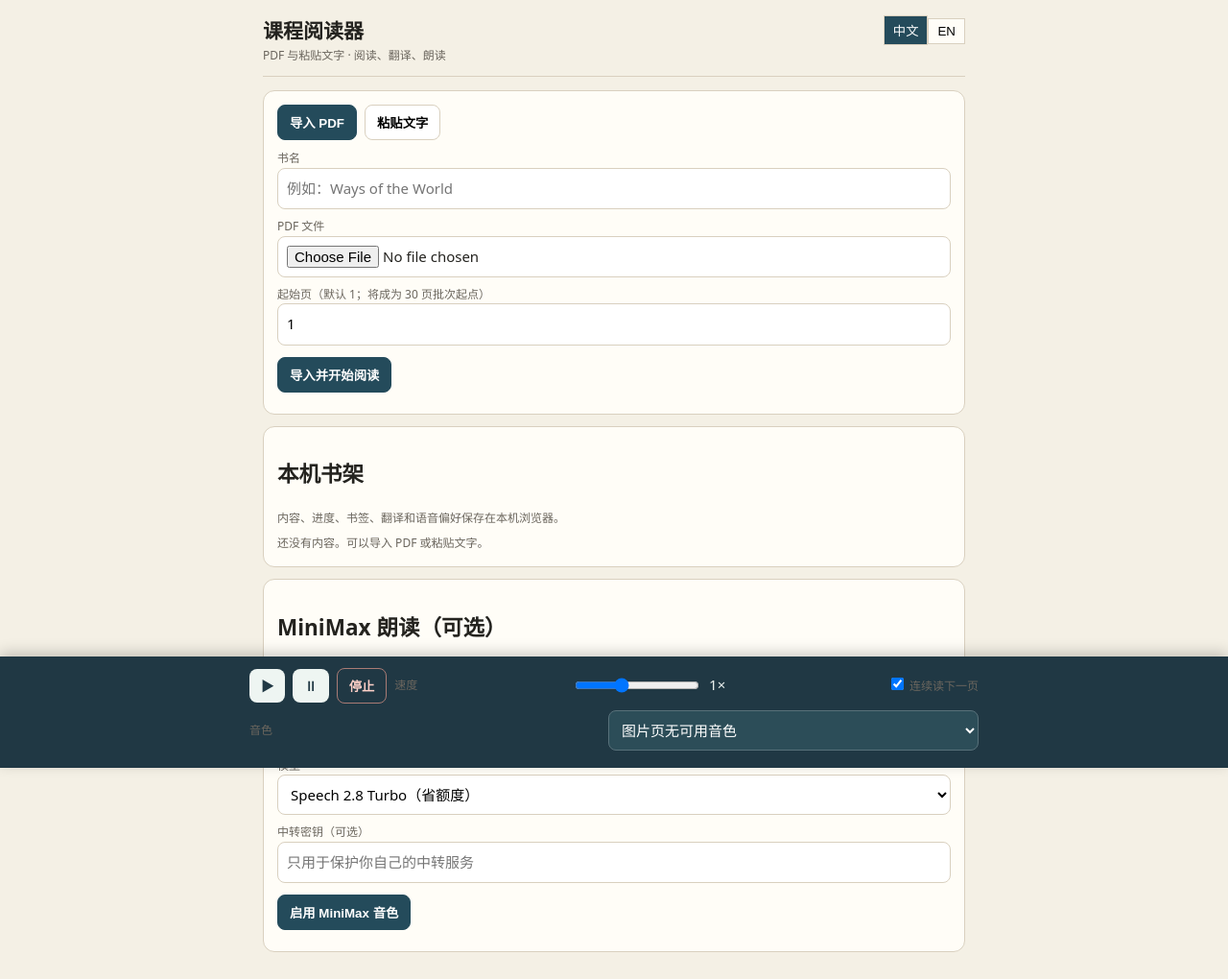
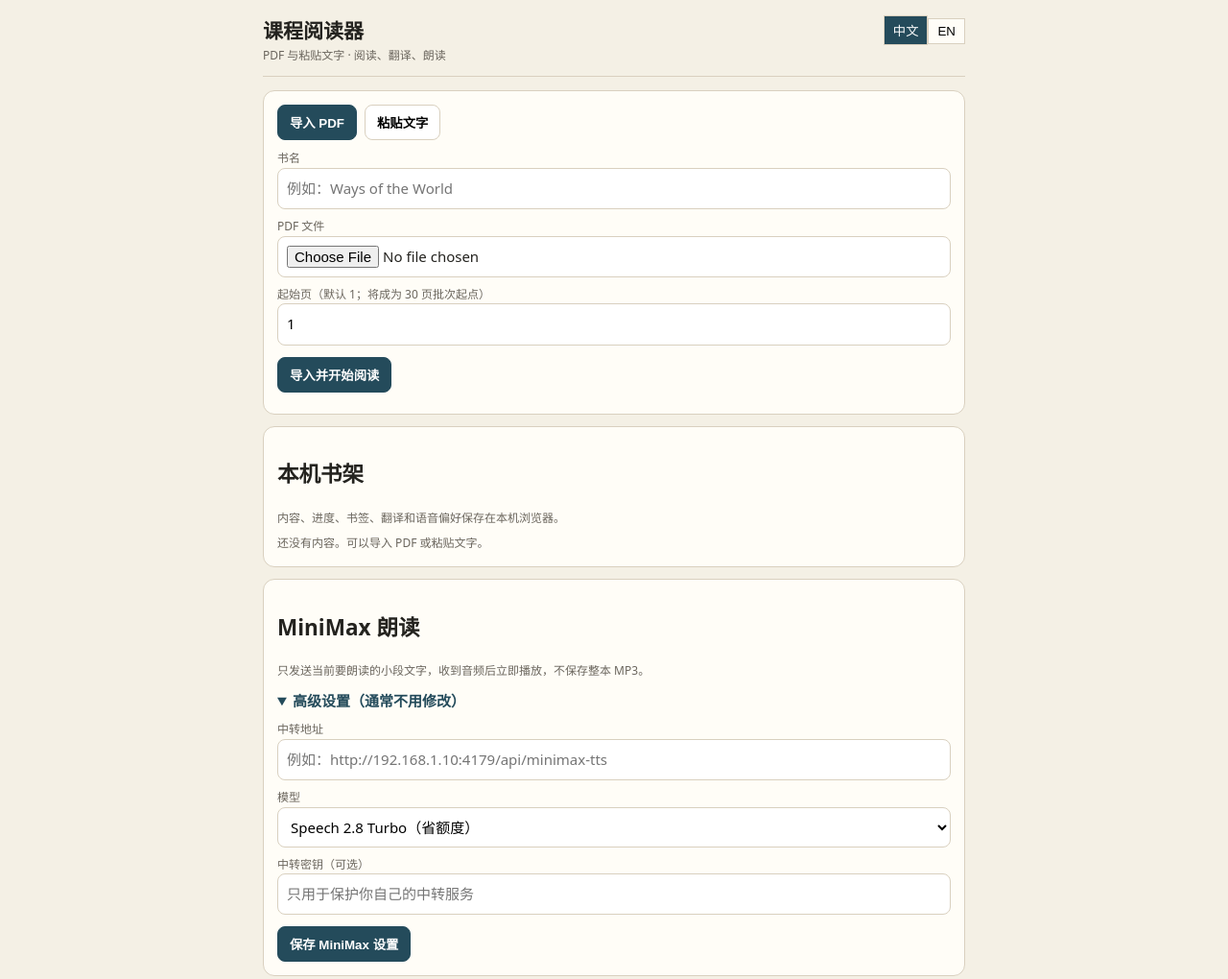
Before and after one commit to TT808-lab/TT808-lab.github.io, a website: page tools/course-reader/index.html in a window 1280 px wide. Shown: the whole page at 96% size. Drawn offline with Linux system fonts and the light colour scheme.

Commit message:
fix: simplify local MiniMax setup

```diff
--- a/tools/course-reader/app.mjs
+++ b/tools/course-reader/app.mjs
@@ -33,7 +33,7 @@ function applyLanguage() {
     if (current.type === 'pdf' && currentPdfPage) { const page = current.position?.page || current.anchor || 1; const batch = batchForPage(current, page); setStatus('pageStatus', text(`第 ${page} 页 · 当前批次 ${batch.start}–${batch.end}`, `Page ${page} · batch ${batch.start}–${batch.end}`)); renderContent(); }
   }
 }
-function setScreen(name) { $('home').classList.toggle('hidden', name !== 'home'); $('reader').classList.toggle('hidden', name !== 'reader'); }
+function setScreen(name) { $('home').classList.toggle('hidden', name !== 'home'); $('reader').classList.toggle('hidden', name !== 'reader'); $('playerDeck').classList.toggle('hidden', name !== 'reader'); }
 function setTab(tab) { $('pdfForm').classList.toggle('hidden', tab !== 'pdf'); $('textForm').classList.toggle('hidden', tab !== 'text'); $('pdfTab').classList.toggle('active', tab === 'pdf'); $('textTab').classList.toggle('active', tab === 'text'); }
 function syncQuickPager(doc, page) { const visible = doc?.type === 'pdf'; $('quickPager').classList.toggle('hidden', !visible); if (!visible) return; $('quickPage').textContent = `${page} / ${doc.totalPages}`; $('quickPrev').disabled = page <= 1; $('quickNext').disabled = page >= doc.totalPages; }
 function defaultMiniMaxEndpoint() { return location.port === '4179' ? `${location.origin}/api/minimax-tts` : ''; }
@@ -182,8 +182,8 @@ async function init() {
   ocr = new BrowserOcrProvider();
   const prefs = await repo.getPreference('tts') || { id: 'tts', voices: {}, rate: 1 };
   const storedEndpoint = localStorage.getItem('course-reader-minimax-endpoint');
-  const automaticEndpoint = storedEndpoint === null ? defaultMiniMaxEndpoint() : '';
-  const savedEndpoint = storedEndpoint ?? automaticEndpoint;
+  const automaticEndpoint = !String(storedEndpoint || '').trim() ? defaultMiniMaxEndpoint() : '';
+  const savedEndpoint = String(storedEndpoint || '').trim() || automaticEndpoint;
   const savedSecret = localStorage.getItem('course-reader-minimax-relay-secret') || '';
   const savedModel = localStorage.getItem('course-reader-minimax-model') || 'speech-2.8-turbo';
   if (automaticEndpoint) localStorage.setItem('course-reader-minimax-endpoint', automaticEndpoint);
@@ -193,6 +193,7 @@ async function init() {
   if (automaticEndpoint && !String(prefs.voices?.zh || '').startsWith('minimax:')) speech.changeSettings({ language: 'zh', voiceURI: MINIMAX_VOICES[0].voiceURI });
   translation = new TranslationController(repo, new BrowserTranslationProvider()); batcher = new BatchProcessor(repo, renderPdfPage);
   $('minimaxEndpoint').value = savedEndpoint; $('minimaxRelaySecret').value = savedSecret; $('minimaxModel').value = savedModel;
+  $('minimaxAdvanced').open = !automaticEndpoint;
   speechProvider.onVoicesChanged(loadVoices); $('rate').value = speech.rate; $('rateValue').value = `${speech.rate}×`; loadVoices(); await loadLibrary(); applyLanguage();
   $('continuous').checked = localStorage.getItem('course-reader-continuous') !== '0';
   if (automaticEndpoint) setStatus('minimaxStatus', text('已自动连接本机 MiniMax 音色。','Connected to the local MiniMax voice automatically.'));
--- a/tools/course-reader/index.html
+++ b/tools/course-reader/index.html
@@ -9,7 +9,7 @@
     :root{--paper:#f4f0e5;--card:#fffdf7;--ink:#24231f;--muted:#6b665e;--line:#d9d0bf;--brand:#244b5b;--accent:#d4972b;--danger:#a33b2f;--playing:#f4d787}
     *{box-sizing:border-box} body{margin:0;background:var(--paper);color:var(--ink);font:15px/1.55 system-ui,-apple-system,"Segoe UI","PingFang SC",sans-serif} .shell{max-width:760px;margin:auto;padding:16px 14px 110px}
     header{display:flex;justify-content:space-between;align-items:flex-start;gap:12px;padding-bottom:12px;border-bottom:1px solid var(--line);margin-bottom:14px}h1{margin:0;font-size:21px} .sub{color:var(--muted);font-size:12px}.lang button{border:1px solid var(--line);background:var(--card);padding:5px 9px}.lang button.active{background:var(--brand);color:#fff}
-    .card{background:var(--card);border:1px solid var(--line);border-radius:12px;padding:14px;margin:12px 0}.hidden{display:none!important}.tabs{display:flex;gap:8px;margin-bottom:10px}.tabs button,.btn{border:1px solid var(--line);border-radius:8px;background:#fff;padding:8px 12px;font-weight:600;cursor:pointer}.tabs button.active,.primary{background:var(--brand);color:#fff;border-color:var(--brand)}.danger{color:var(--danger);border-color:var(--danger)}label{display:block;color:var(--muted);font-size:12px;margin-top:9px}input,textarea,select{width:100%;border:1px solid var(--line);border-radius:8px;background:#fff;padding:9px;font:inherit}textarea{min-height:180px;resize:vertical}.row{display:flex;gap:8px;align-items:center;flex-wrap:wrap}.row>*{flex:1}.row .fit{flex:0 0 auto}.hint{color:var(--muted);font-size:12px}.status{color:var(--muted);font-size:12px;margin-top:8px}.error{color:var(--danger)}
+    .card{background:var(--card);border:1px solid var(--line);border-radius:12px;padding:14px;margin:12px 0}.hidden{display:none!important}.tabs{display:flex;gap:8px;margin-bottom:10px}.tabs button,.btn{border:1px solid var(--line);border-radius:8px;background:#fff;padding:8px 12px;font-weight:600;cursor:pointer}.tabs button.active,.primary{background:var(--brand);color:#fff;border-color:var(--brand)}.danger{color:var(--danger);border-color:var(--danger)}label{display:block;color:var(--muted);font-size:12px;margin-top:9px}input,textarea,select{width:100%;border:1px solid var(--line);border-radius:8px;background:#fff;padding:9px;font:inherit}textarea{min-height:180px;resize:vertical}.row{display:flex;gap:8px;align-items:center;flex-wrap:wrap}.row>*{flex:1}.row .fit{flex:0 0 auto}.hint{color:var(--muted);font-size:12px}.status{color:var(--muted);font-size:12px;margin-top:8px}.error{color:var(--danger)}details{margin-top:10px}details summary{color:var(--brand);cursor:pointer;font-weight:600}
     .library-item{display:flex;align-items:center;justify-content:space-between;gap:8px;padding:10px 0;border-bottom:1px solid var(--line)}.library-item:last-child{border-bottom:0}.library-item strong{display:block}.library-item small{color:var(--muted)}
     .reader-head{display:flex;justify-content:space-between;gap:8px;align-items:center}.reader-head h2{font-size:18px;margin:0}.pager{display:flex;align-items:center;gap:7px;margin:10px 0}.pager input{width:75px;text-align:center}.progress{height:7px;background:#e8dfcc;border-radius:8px;overflow:hidden}.progress i{display:block;height:100%;background:var(--accent);width:0}.page-text{white-space:pre-wrap;font:18px/1.85 Georgia,"Songti SC",serif}.unit{padding:8px 6px;border-radius:6px;cursor:pointer}.unit.playing{background:var(--playing)}.translation{margin-top:6px;padding:8px;background:#f2f5ed;border-left:3px solid #70a276;white-space:pre-wrap}.bookmark{display:flex;align-items:center;justify-content:space-between;border-bottom:1px solid var(--line);padding:7px 0}.bookmark:last-child{border-bottom:0}
     .deck{position:fixed;left:0;right:0;bottom:0;background:#203844;color:#eef5f2;padding:10px 14px calc(10px + env(safe-area-inset-bottom));box-shadow:0 -4px 14px #0003}.deck-inner{max-width:760px;margin:auto}.deck select,.deck input{background:#2c4d58;color:#fff;border-color:#58717a}.deck .status{color:#c2d3d2}.deck .btn{background:#eef5f2;color:#203844;border:0}.deck .danger{background:transparent;color:#ffd1c8;border:1px solid #a97b75}.quick-pager{display:flex;align-items:center;justify-content:center;gap:10px;margin-bottom:7px}.quick-pager button{min-width:44px;font-size:18px}.quick-page{font-variant-numeric:tabular-nums;color:#eef5f2;min-width:68px;text-align:center}
@@ -25,7 +25,7 @@
       <div id="textForm" class="hidden"><label data-zh="标题" data-en="Title">标题</label><input id="textTitle" placeholder="例如：My novel"><label data-zh="正文（保留原始段落）" data-en="Text (original paragraphs are preserved)">正文（保留原始段落）</label><textarea id="rawText" placeholder="Paste Chinese or English text here…"></textarea><label data-zh="正文语言" data-en="Content language">正文语言</label><select id="textLanguage"><option value="auto">自动检测 / Auto</option><option value="en">English</option><option value="zh">中文</option></select><button id="saveText" class="btn primary" style="margin-top:12px" data-zh="保存并开始阅读" data-en="Save and start reading">保存并开始阅读</button><div id="textStatus" class="status"></div></div>
     </div>
     <div class="card"><h2 data-zh="本机书架" data-en="Local library">本机书架</h2><div class="hint" data-zh="内容、进度、书签、翻译和语音偏好保存在本机浏览器。" data-en="Content, progress, bookmarks, translations and voice preferences stay in this browser.">内容、进度、书签、翻译和语音偏好保存在本机浏览器。</div><div id="library" style="margin-top:8px"></div></div>
-    <div class="card"><h2 data-zh="MiniMax 朗读（可选）" data-en="MiniMax reading (optional)">MiniMax 朗读（可选）</h2><div class="hint" data-zh="只发送当前要朗读的小段文字，收到音频后立即播放，不保存整本 MP3。API 密钥必须放在你自己的中转服务里，不能填进网页。" data-en="Only the current reading chunk is sent and played immediately; no full-book MP3 is saved. Keep the API key in your own relay, never in this page.">只发送当前要朗读的小段文字，收到音频后立即播放，不保存整本 MP3。API 密钥必须放在你自己的中转服务里，不能填进网页。</div><label data-zh="中转地址" data-en="Relay endpoint">中转地址</label><input id="minimaxEndpoint" type="url" placeholder="例如：http://192.168.1.10:4179/api/minimax-tts"><label data-zh="模型" data-en="Model">模型</label><select id="minimaxModel"><option value="speech-2.8-turbo">Speech 2.8 Turbo（省额度）</option><option value="speech-2.8-hd">Speech 2.8 HD（更高音质）</option></select><label data-zh="中转密钥（可选）" data-en="Relay secret (optional)">中转密钥（可选）</label><input id="minimaxRelaySecret" type="password" autocomplete="off" placeholder="只用于保护你自己的中转服务"><button id="saveMinimax" class="btn primary" style="margin-top:12px" data-zh="启用 MiniMax 音色" data-en="Enable MiniMax voice">启用 MiniMax 音色</button><div id="minimaxStatus" class="status"></div></div>
+    <div class="card"><h2 data-zh="MiniMax 朗读" data-en="MiniMax reading">MiniMax 朗读</h2><div class="hint" data-zh="只发送当前要朗读的小段文字，收到音频后立即播放，不保存整本 MP3。" data-en="Only the current reading chunk is sent and played immediately; no full-book MP3 is saved.">只发送当前要朗读的小段文字，收到音频后立即播放，不保存整本 MP3。</div><div id="minimaxStatus" class="status"></div><details id="minimaxAdvanced"><summary data-zh="高级设置（通常不用修改）" data-en="Advanced settings (usually no changes needed)">高级设置（通常不用修改）</summary><label data-zh="中转地址" data-en="Relay endpoint">中转地址</label><input id="minimaxEndpoint" type="url" placeholder="例如：http://192.168.1.10:4179/api/minimax-tts"><label data-zh="模型" data-en="Model">模型</label><select id="minimaxModel"><option value="speech-2.8-turbo">Speech 2.8 Turbo（省额度）</option><option value="speech-2.8-hd">Speech 2.8 HD（更高音质）</option></select><label data-zh="中转密钥（可选）" data-en="Relay secret (optional)">中转密钥（可选）</label><input id="minimaxRelaySecret" type="password" autocomplete="off" placeholder="只用于保护你自己的中转服务"><button id="saveMinimax" class="btn primary" style="margin-top:12px" data-zh="保存 MiniMax 设置" data-en="Save MiniMax settings">保存 MiniMax 设置</button></details></div>
   </section>
   <section id="reader" class="hidden">
     <div class="card"><div class="reader-head"><h2 id="readerTitle"></h2><button id="backHome" class="btn" data-zh="返回书架" data-en="Library">返回书架</button></div><div id="readerMeta" class="hint"></div><div class="pager"><button id="prevPage" class="btn fit">‹</button><input id="pageNumber" type="number" min="1"><span id="pageTotal"></span><button id="nextPage" class="btn fit">›</button></div><div class="progress"><i id="pageProgress"></i></div><div id="pageStatus" class="status"></div><button id="ocrRetry" class="btn hidden" style="margin-top:8px" data-zh="重试 OCR" data-en="Retry OCR">重试 OCR</button></div>
@@ -33,7 +33,7 @@
     <div class="card"><h2 data-zh="书签" data-en="Bookmarks">书签</h2><div class="row"><input id="bookmarkName" placeholder="例如：关键转折 / Key turn"><button id="addBookmark" class="btn fit" data-zh="标记当前页" data-en="Bookmark page">标记当前页</button></div><div id="bookmarks" style="margin-top:8px"></div></div>
   </section>
 </main>
-<div class="deck"><div class="deck-inner"><div id="quickPager" class="quick-pager hidden"><button id="quickPrev" class="btn">‹</button><span id="quickPage" class="quick-page">—</span><button id="quickNext" class="btn">›</button></div><div class="row"><button id="play" class="btn fit">▶</button><button id="pause" class="btn fit">Ⅱ</button><button id="stop" class="btn danger fit" data-zh="停止" data-en="Stop">停止</button><span class="hint" data-zh="速度" data-en="Rate">速度</span><input id="rate" type="range" min="0.5" max="2" step="0.05" value="1" style="max-width:130px"><output id="rateValue">1×</output><label class="fit" style="margin:0"><input id="continuous" type="checkbox" style="width:auto" checked> <span data-zh="连续读下一页" data-en="Continue to next page">连续读下一页</span></label></div><div class="row" style="margin-top:6px"><span class="hint" data-zh="音色" data-en="Voice">音色</span><select id="voice"></select></div><div id="speechStatus" class="status"></div></div></div>
+<div id="playerDeck" class="deck hidden"><div class="deck-inner"><div id="quickPager" class="quick-pager hidden"><button id="quickPrev" class="btn">‹</button><span id="quickPage" class="quick-page">—</span><button id="quickNext" class="btn">›</button></div><div class="row"><button id="play" class="btn fit">▶</button><button id="pause" class="btn fit">Ⅱ</button><button id="stop" class="btn danger fit" data-zh="停止" data-en="Stop">停止</button><span class="hint" data-zh="速度" data-en="Rate">速度</span><input id="rate" type="range" min="0.5" max="2" step="0.05" value="1" style="max-width:130px"><output id="rateValue">1×</output><label class="fit" style="margin:0"><input id="continuous" type="checkbox" style="width:auto" checked> <span data-zh="连续读下一页" data-en="Continue to next page">连续读下一页</span></label></div><div class="row" style="margin-top:6px"><span class="hint" data-zh="音色" data-en="Voice">音色</span><select id="voice"></select></div><div id="speechStatus" class="status"></div></div></div>
 <script type="importmap">
 {"imports":{"onnxruntime-web/wasm":"./vendor/onnxruntime-web/dist/ort.wasm.min.mjs"}}
 </script>
```
